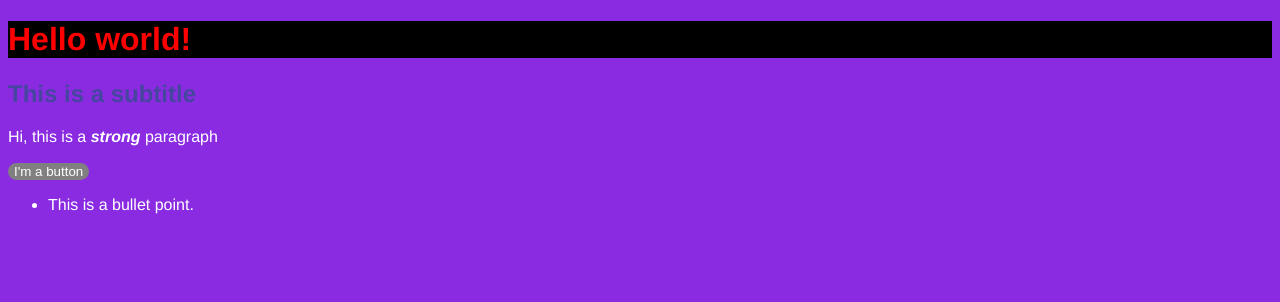
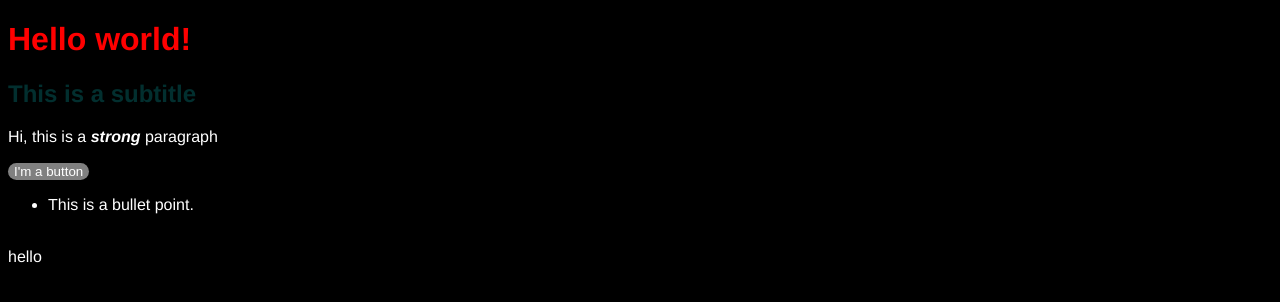
Before and after one commit to dljantz/FirstWebsite, a plain HTML site: page FirstWebsite/index.html in a window 1280 px wide. Drawn offline with Linux system fonts and the light colour scheme.

Commit message:
Second commit Not a whole lot changed

```diff
--- a/FirstWebsite/index.html
+++ b/FirstWebsite/index.html
@@ -7,7 +7,7 @@
         <title>David's first webpage</title>
         <style>
             body {
-                background:blueviolet;
+                background:black;
                 font-family: helvetica Neue, Helvetica, Arial;
                 color: white;
             }
@@ -35,5 +35,6 @@
         <ul>
             <li>This is a bullet point.</li>
         </ul>
+        <p><br>hello</p>
     </body>
 </html>
```
